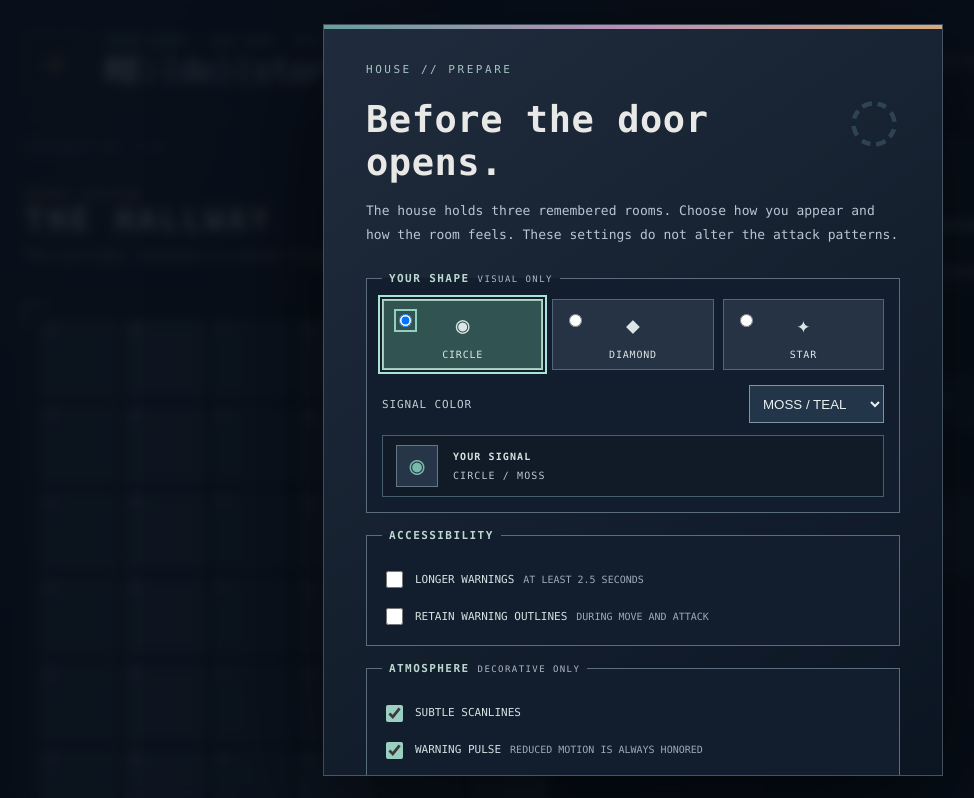
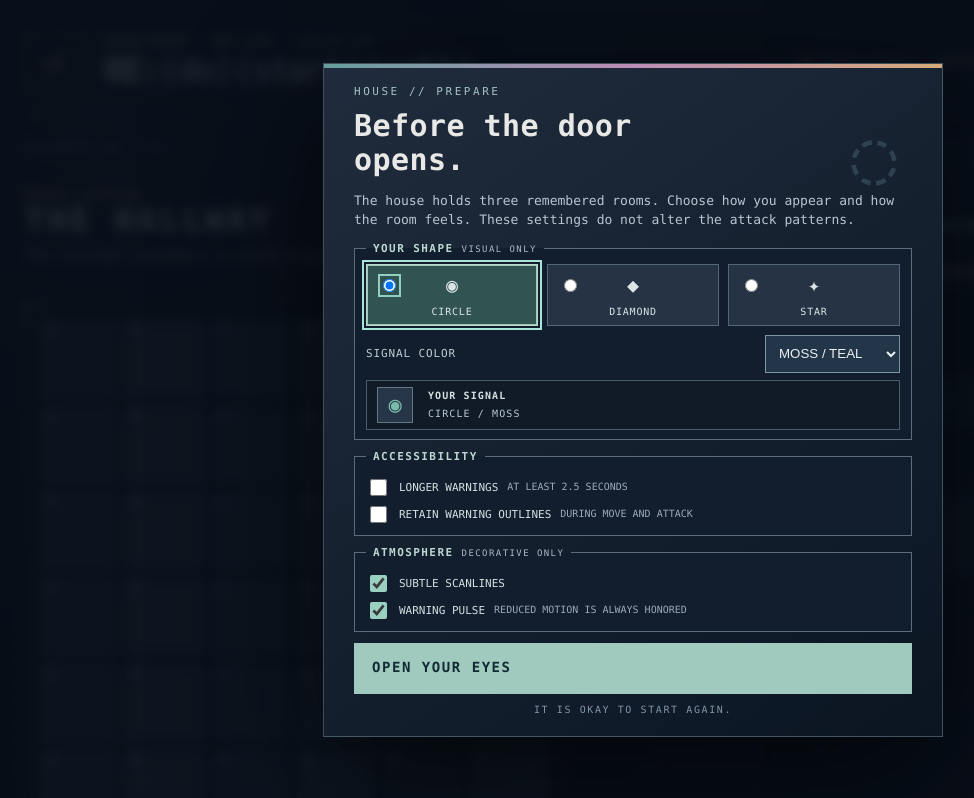
Before and after one commit to arbiesantinocastillo90-hub/RE-do-start-call, a plain HTML site: page web/index.html in a window 1280 px wide. Shown: the top 798 px of the page, without its empty margins (7-981 px from the left). Drawn offline with Linux system fonts and the light colour scheme.

Commit message:
Agent C: compact setup panel to keep primary action visible at projector heights

```diff
--- a/web/style.css
+++ b/web/style.css
@@ -110,3 +110,17 @@
 .avatar-preview-glyph{display:grid;place-items:center;width:42px;height:42px;border:1px solid #657684;background:#263548;font-size:25px;color:#79baaa}
 .avatar-preview strong,.avatar-preview small{display:block;font-size:10px;letter-spacing:.11em;color:#d4e1df}
 .avatar-preview small{margin-top:3px;color:#b9c7d1}
+
+/* Keep the primary start action visible on common 800px-tall desktop windows. */
+.modal-backdrop[data-view="setup"] .modal-panel{padding:19px 30px;max-height:calc(100dvh - 24px)}
+.modal-backdrop[data-view="setup"] .modal-panel h2{font-size:30px;margin:9px 0 8px}
+.modal-backdrop[data-view="setup"] .modal-panel p{line-height:1.5;margin-bottom:7px}
+.modal-backdrop[data-view="setup"] .setup-options{gap:8px;margin:10px 0 11px}
+.modal-backdrop[data-view="setup"] .setup-options fieldset{padding:7px 11px 9px}
+.modal-backdrop[data-view="setup"] .shape-options label>span{padding:5px 3px;font-size:20px}
+.modal-backdrop[data-view="setup"] .avatar-preview{margin-top:7px;padding:6px 10px}
+.modal-backdrop[data-view="setup"] .avatar-preview-glyph{width:36px;height:36px;font-size:22px}
+.modal-backdrop[data-view="setup"] .setup-select{margin-top:9px}
+.modal-backdrop[data-view="setup"] .setup-check{margin-top:4px;min-height:23px}
+.modal-backdrop[data-view="setup"] .modal-footer{margin-top:8px}
+@media(max-width:560px){.modal-backdrop[data-view="setup"] .modal-panel{padding:18px 15px}}
```
